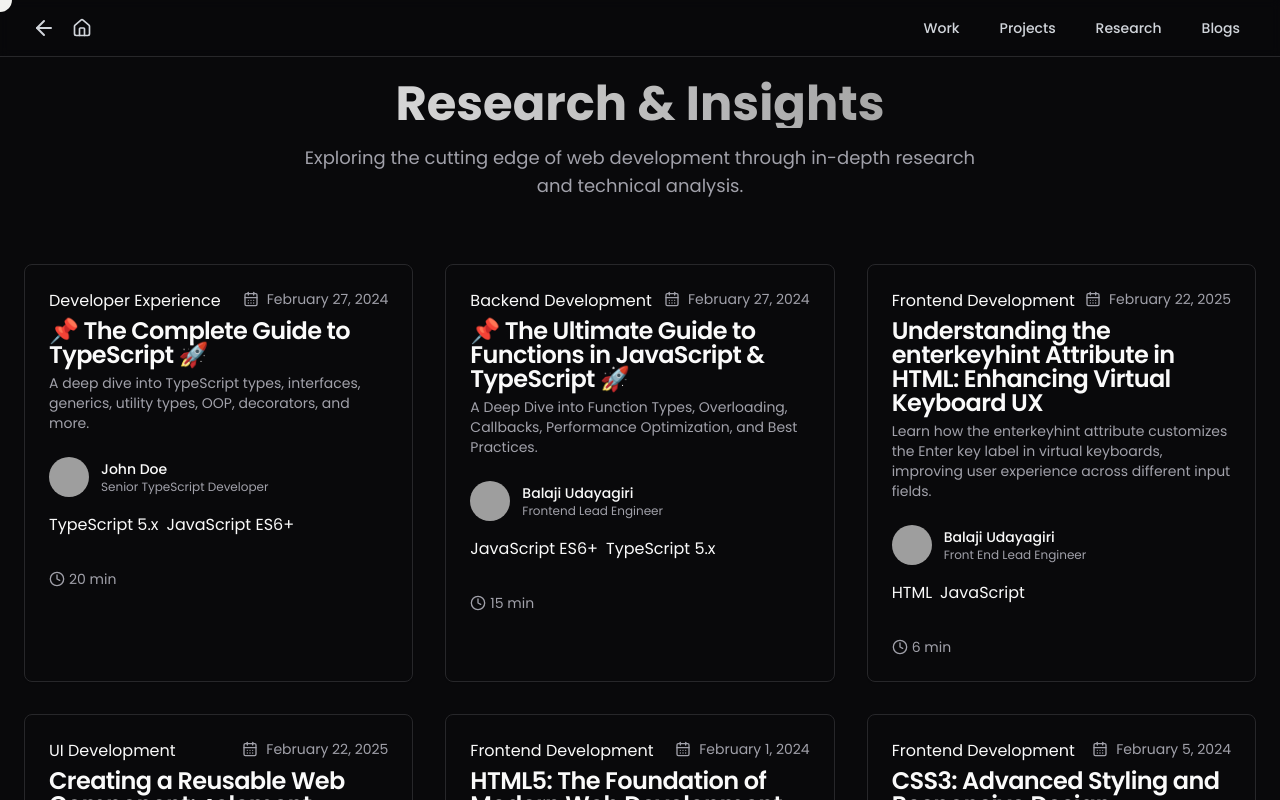
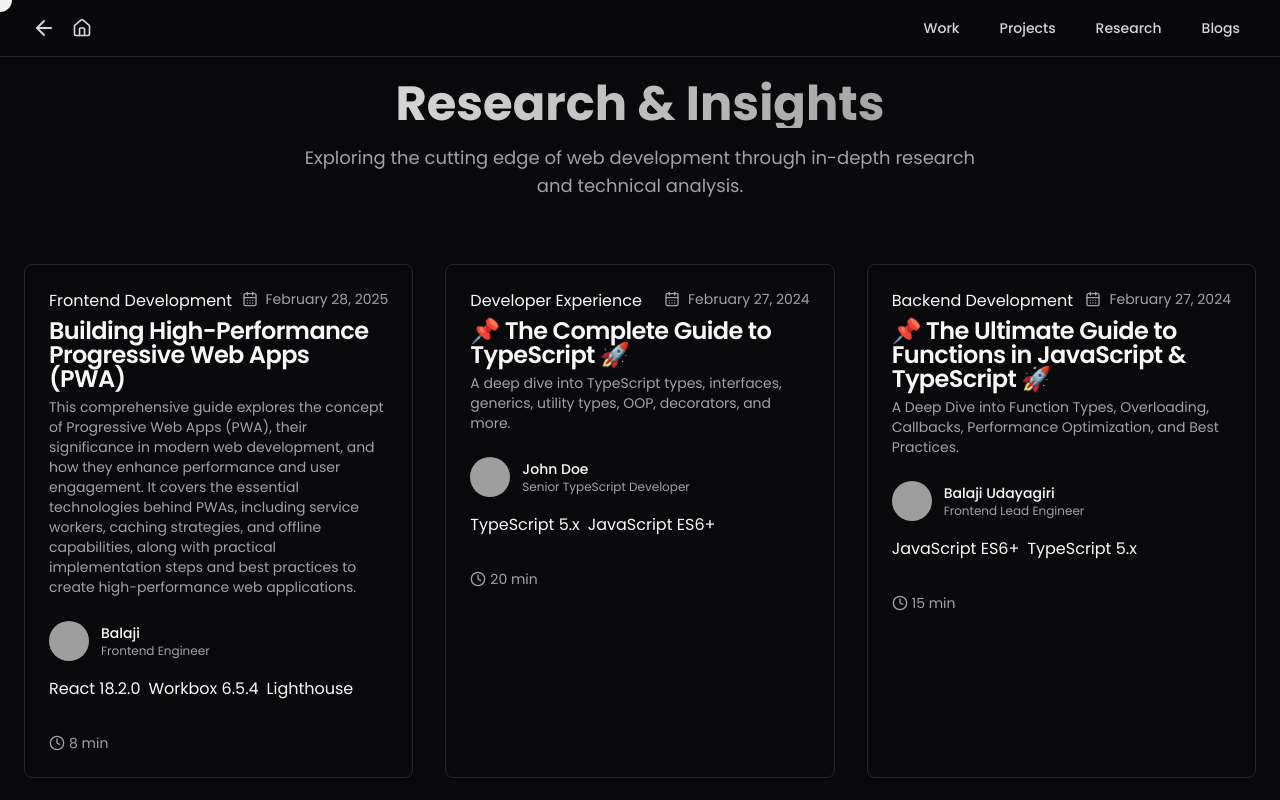
Before and after one commit to balajiudayagiri/fantastic-couscous, a Next.js app: page /research-blogs in a window 1280 px wide. Shown: the top 800 px of the page. Built offline with nearby package versions, Linux system fonts and the light colour scheme; grey boxes are pictures that could not be loaded.

Commit message:
updated pwa research blog

```diff
--- a/src/_customComponents/_app/_research-blogs/researchBlogs.ts
+++ b/src/_customComponents/_app/_research-blogs/researchBlogs.ts
@@ -1,6 +1,89 @@
 import { ResearchBlog } from "./types";
 
 export const researchBlogs: ResearchBlog[] = [
+  {
+    id: "pwa-introduction-001",
+    title: "Building High-Performance Progressive Web Apps (PWA)",
+    description:
+      "This comprehensive guide explores the concept of Progressive Web Apps (PWA), their significance in modern web development, and how they enhance performance and user engagement. It covers the essential technologies behind PWAs, including service workers, caching strategies, and offline capabilities, along with practical implementation steps and best practices to create high-performance web applications.",
+    publishedAt: "2025-02-28",
+    updatedAt: "2025-02-28",
+    author: {
+      name: "Balaji",
+      avatar: "https://example.com/avatar.jpg",
+      role: "Frontend Engineer",
+    },
+    category: "Frontend Development",
+    readTime: "8 min",
+    techStacks: [
+      {
+        name: "React",
+        version: "18.2.0",
+        description: "A JavaScript library for building user interfaces.",
+        link: "https://reactjs.org",
+      },
+      {
+        name: "Workbox",
+        version: "6.5.4",
+        description: "A library for caching and offline support in PWAs.",
+        link: "https://developers.google.com/web/tools/workbox",
+      },
+      {
+        name: "Lighthouse",
+        description:
+          "An open-source tool to audit and improve web performance.",
+        link: "https://developers.google.com/web/tools/lighthouse",
+      },
+    ],
+    content: {
+      summary:
+        "Progressive Web Apps (PWAs) leverage modern web capabilities to deliver fast, reliable, and engaging experiences similar to native apps. They enhance performance through service workers, caching strategies, and responsive design. This blog provides an in-depth look at the fundamental principles behind PWAs, their advantages for businesses and developers, and a step-by-step guide to implementing them using React and Workbox. It also discusses performance optimization techniques and best practices to ensure a seamless user experience across different devices and network conditions.",
+      keyPoints: [
+        "What is a PWA and why it matters",
+        "Key features of PWAs",
+        "How to implement a PWA with React and Workbox",
+        "Optimizing performance and offline capabilities",
+        "Best practices for deploying and maintaining PWAs",
+      ],
+      codeExamples: [
+        {
+          title: "Registering a Service Worker",
+          code: "if ('serviceWorker' in navigator) {\n  navigator.serviceWorker.register('/service-worker.js')\n    .then(reg => console.log('Service Worker Registered', reg))\n    .catch(err => console.log('Service Worker Registration Failed', err));\n}",
+          language: "javascript",
+          description:
+            "This snippet demonstrates how to register a service worker for caching and offline support.",
+        },
+        {
+          title: "Using Workbox for Caching",
+          code: "import { precacheAndRoute } from 'workbox-precaching';\n\nprecacheAndRoute(self.__WB_MANIFEST);",
+          language: "javascript",
+          description:
+            "Workbox simplifies service worker management and caching for PWAs.",
+        },
+      ],
+    },
+    references: [
+      {
+        title: "Google's PWA Guide",
+        url: "https://web.dev/progressive-web-apps/",
+      },
+      {
+        title: "MDN: Progressive Web Apps",
+        url: "https://developer.mozilla.org/en-US/docs/Web/Progressive_web_apps",
+      },
+    ],
+    relatedTopics: [
+      "Service Workers",
+      "Offline-first Approach",
+      "Web Performance Optimization",
+    ],
+    status: "published",
+    metrics: {
+      views: 1200,
+      likes: 85,
+      shares: 30,
+    },
+  },
   {
     id: "ultimate-guide-typescript",
     title: "📌 The Complete Guide to TypeScript 🚀",
```
